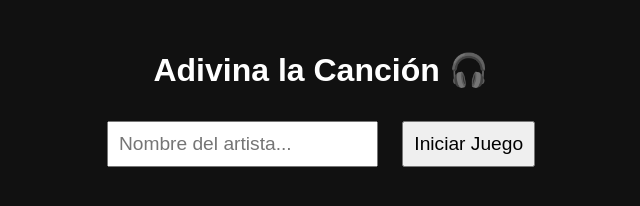
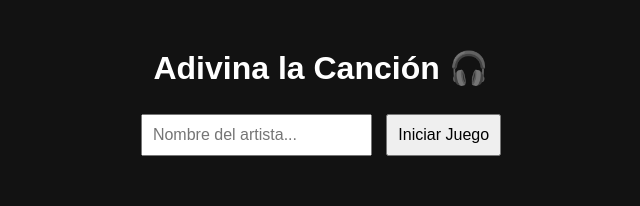
Before and after one commit to edgarrdd/Adivina-la-cancion, a website: page index.html in a window 1280 px wide. Shown: the whole page, without its empty margins (319-959 px from the left). Drawn offline with Linux system fonts and the light colour scheme.

Commit message:
Update style.css

```diff
--- a/style.css
+++ b/style.css
@@ -1,18 +1,21 @@
 body {
-    font-family: Arial;
-    background: #111;
+    font-family: Arial, sans-serif;
+    background: #121212;
     color: white;
     text-align: center;
-    margin: 0;
-    padding: 30px;
+    padding: 20px;
 }
 
 input, button {
     padding: 10px;
-    margin: 10px;
-    font-size: 1.2em;
+    font-size: 16px;
+    margin: 5px;
 }
 
 .hidden {
     display: none;
 }
+
+audio {
+    margin-top: 20px;
+}
```
